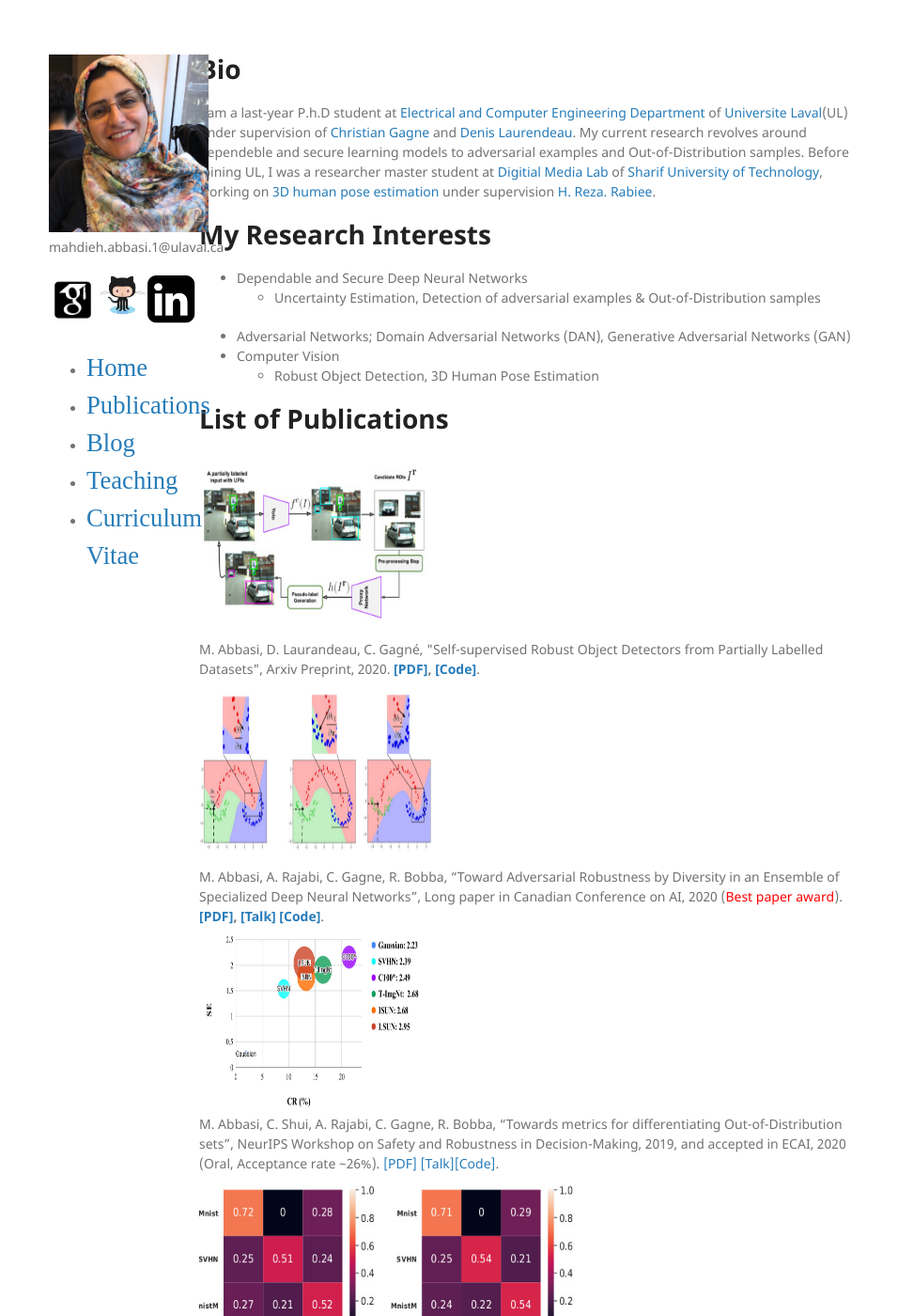
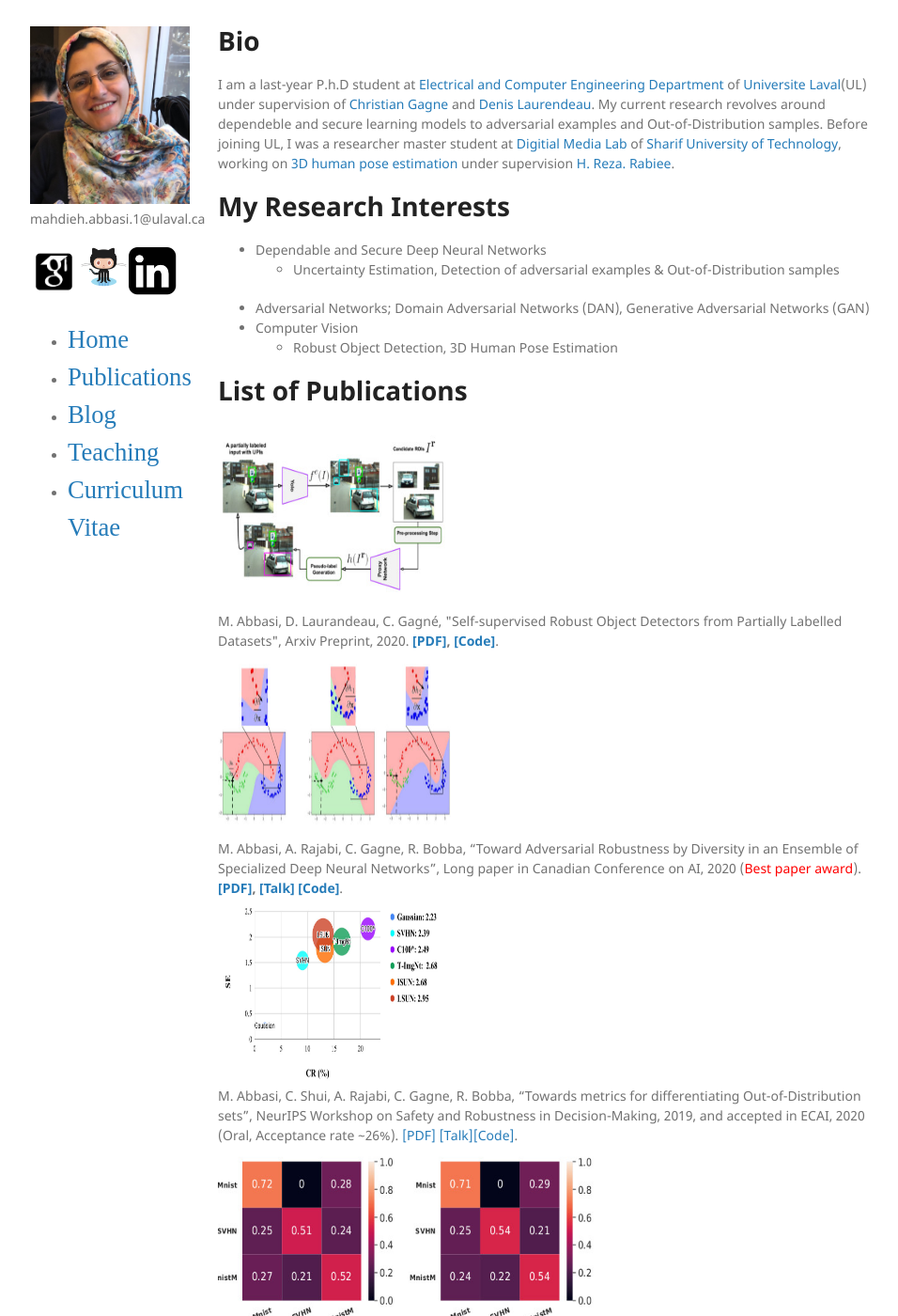
Before and after one commit to mahdaneh/mahdaneh.github.io, a Jekyll site: the page built from index.md, in a window 1280 px wide and 1400 px high. Shown: the whole window at 94% size, without its empty margins (158-1114 px from the left). Built offline with Jekyll 4.4.1, drawn with Linux system fonts in a browser that asks for light colours; our own code applies the rules of GitHub Pages for plain Markdown files.

Commit message:
Update jekyll-theme-minimal.scss

```diff
--- a/_sass/jekyll-theme-minimal.scss
+++ b/_sass/jekyll-theme-minimal.scss
@@ -302,7 +302,7 @@
 
 body {
   background-color: #fff;
-  padding:50px;
+  padding:20px;
   font: 14px/1.5 "Noto Sans", "Helvetica Neue", Helvetica, Arial, sans-serif;
   color:#727272;
   font-weight:400;
@@ -355,7 +355,7 @@
 }
 
 .wrapper {
-  width:860px;
+  width:900px;
   margin:0 auto;
 }
 
@@ -417,7 +417,7 @@
   background: #f4f4f4;
   border-radius:5px;
   border:1px solid #e0e0e0;
-  width:270px;
+  width:170px;
 }
 
 .downloads li {
```
